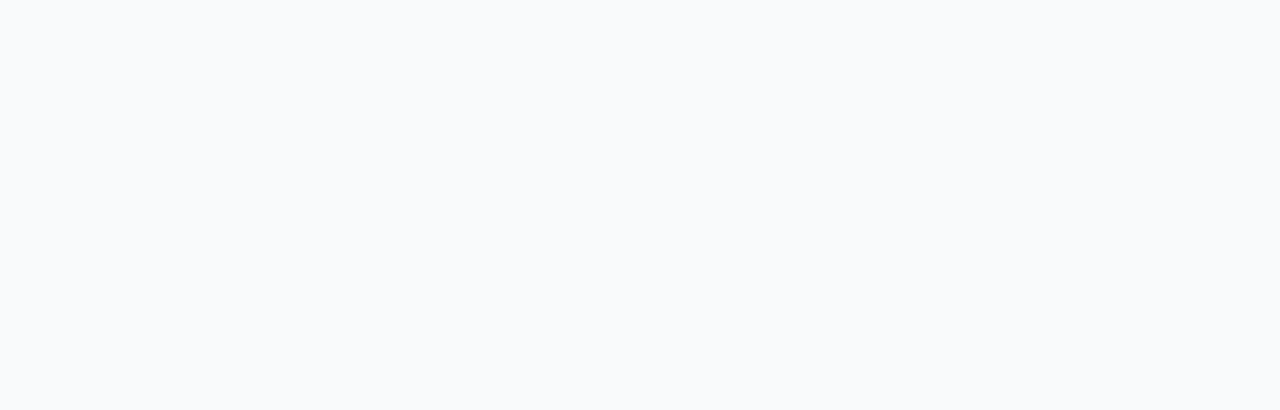
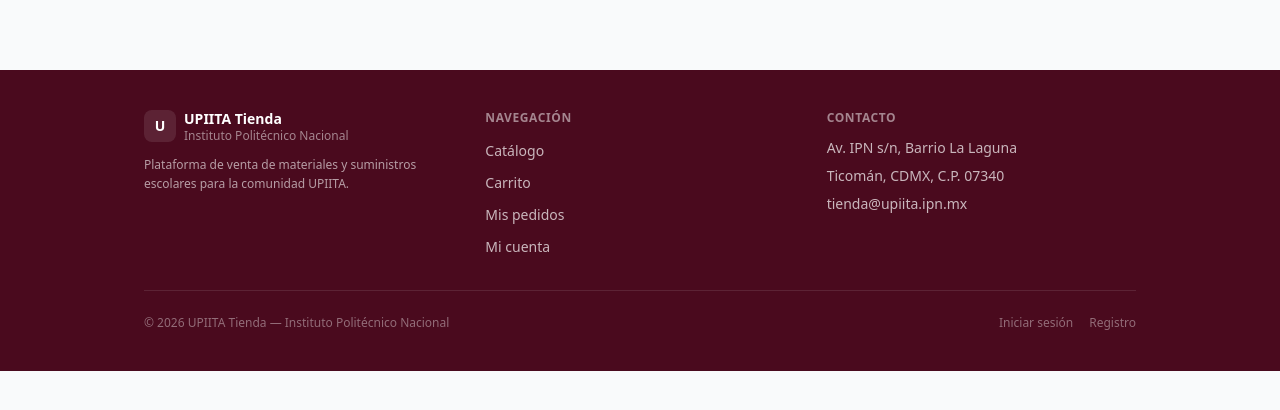
Before and after one commit to sebasav21/Proyecto-Ingenier-a-Web, a Next.js app: page /tienda in a window 1280 px wide. Shown: the part 308-718 px from the top of the page. Built offline with nearby package versions, Linux system fonts and the light colour scheme; no server answers; the database is empty.

Commit message:
Feat: add Footer component to all main client pages

```diff
--- a/app/carrito/page.tsx
+++ b/app/carrito/page.tsx
@@ -5,6 +5,7 @@
 import Link from "next/link";
 import { useRouter } from "next/navigation";
 import Navbar from "@/components/Navbar";
+import Footer from "@/components/Footer";
 
 interface ItemCarrito {
   id: number;
@@ -172,6 +173,7 @@
           </div>
         )}
       </div>
+      <Footer />
     </div>
   );
 }
--- a/app/checkout/page.tsx
+++ b/app/checkout/page.tsx
@@ -4,6 +4,7 @@
 import { useSession } from "next-auth/react";
 import { useRouter } from "next/navigation";
 import Navbar from "@/components/Navbar";
+import Footer from "@/components/Footer";
 
 interface ItemCarrito {
   id: number; cantidad: number; producto_id: number; nombre: string; precio: number;
@@ -212,6 +213,7 @@
           </div>
         </div>
       </div>
+      <Footer />
     </div>
   );
 }
--- a/app/mi-cuenta/page.tsx
+++ b/app/mi-cuenta/page.tsx
@@ -4,6 +4,7 @@
 import { useSession } from "next-auth/react";
 import { useRouter } from "next/navigation";
 import Navbar from "@/components/Navbar";
+import Footer from "@/components/Footer";
 
 interface Direccion {
   id: number;
@@ -423,6 +424,7 @@
           </div>
         </div>
       )}
+      <Footer />
     </div>
   );
 }
--- a/app/mis-pedidos/page.tsx
+++ b/app/mis-pedidos/page.tsx
@@ -4,6 +4,7 @@
 import { useSession } from "next-auth/react";
 import { useRouter, useSearchParams } from "next/navigation";
 import Navbar from "@/components/Navbar";
+import Footer from "@/components/Footer";
 
 type EstadoPedido = "pendiente" | "confirmado" | "enviado" | "entregado" | "cancelado";
 
@@ -249,6 +250,7 @@
           </div>
         )}
       </div>
+      <Footer />
     </div>
   );
 }
--- a/app/producto/[id]/page.tsx
+++ b/app/producto/[id]/page.tsx
@@ -4,6 +4,7 @@
 import { useParams, useRouter } from "next/navigation";
 import { useSession } from "next-auth/react";
 import Link from "next/link";
+import Footer from "@/components/Footer";
 
 interface Producto {
   id: number; nombre: string; descripcion: string | null; precio: number;
@@ -262,6 +263,7 @@
           </div>
         )}
       </div>
+      <Footer />
     </div>
   );
 }
--- a/app/tienda/page.tsx
+++ b/app/tienda/page.tsx
@@ -4,6 +4,7 @@
 import { useSession } from "next-auth/react";
 import Link from "next/link";
 import Navbar from "@/components/Navbar";
+import Footer from "@/components/Footer";
 
 interface Producto {
   id: number;
@@ -149,6 +150,7 @@
           </main>
         </div>
       </div>
+      <Footer />
     </div>
   );
 }
--- /dev/null
+++ b/components/Footer.tsx
@@ -0,0 +1,58 @@
+import Link from "next/link";
+
+export default function Footer() {
+  return (
+    <footer className="bg-guinda-900 text-white mt-12">
+      <div className="max-w-5xl mx-auto px-4 py-10">
+        <div className="grid grid-cols-1 sm:grid-cols-3 gap-8 mb-8">
+          {/* Marca */}
+          <div>
+            <div className="flex items-center gap-2 mb-3">
+              <div className="w-8 h-8 bg-white/10 rounded-lg flex items-center justify-center">
+                <span className="text-white text-sm font-bold">U</span>
+              </div>
+              <div>
+                <p className="font-bold text-sm leading-tight">UPIITA Tienda</p>
+                <p className="text-xs text-white/50 leading-tight">Instituto Politécnico Nacional</p>
+              </div>
+            </div>
+            <p className="text-xs text-white/60 leading-relaxed">
+              Plataforma de venta de materiales y suministros escolares para la comunidad UPIITA.
+            </p>
+          </div>
+
+          {/* Navegación */}
+          <div>
+            <p className="text-xs font-semibold text-white/50 uppercase tracking-wider mb-3">Navegación</p>
+            <ul className="space-y-2">
+              <li><Link href="/tienda" className="text-sm text-white/70 hover:text-white transition">Catálogo</Link></li>
+              <li><Link href="/carrito" className="text-sm text-white/70 hover:text-white transition">Carrito</Link></li>
+              <li><Link href="/mis-pedidos" className="text-sm text-white/70 hover:text-white transition">Mis pedidos</Link></li>
+              <li><Link href="/mi-cuenta" className="text-sm text-white/70 hover:text-white transition">Mi cuenta</Link></li>
+            </ul>
+          </div>
+
+          {/* Contacto */}
+          <div>
+            <p className="text-xs font-semibold text-white/50 uppercase tracking-wider mb-3">Contacto</p>
+            <ul className="space-y-2">
+              <li className="text-sm text-white/70">Av. IPN s/n, Barrio La Laguna</li>
+              <li className="text-sm text-white/70">Ticomán, CDMX, C.P. 07340</li>
+              <li className="text-sm text-white/70 mt-3">tienda@upiita.ipn.mx</li>
+            </ul>
+          </div>
+        </div>
+
+        <div className="border-t border-white/10 pt-6 flex flex-col sm:flex-row items-center justify-between gap-2">
+          <p className="text-xs text-white/40">
+            © {new Date().getFullYear()} UPIITA Tienda — Instituto Politécnico Nacional
+          </p>
+          <div className="flex gap-4">
+            <Link href="/auth/login" className="text-xs text-white/40 hover:text-white/70 transition">Iniciar sesión</Link>
+            <Link href="/auth/registro" className="text-xs text-white/40 hover:text-white/70 transition">Registro</Link>
+          </div>
+        </div>
+      </div>
+    </footer>
+  );
+}
```
